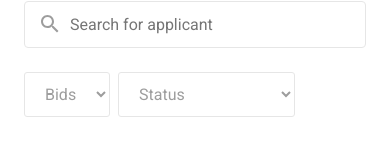
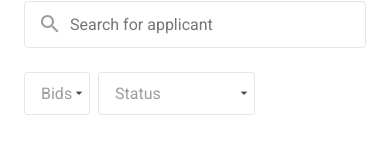
Before and after one commit to MohamedShawkyBayoumi/McMakler-Task, a React (Create React App) app in the folder client/: page / in a window 390 px wide. Shown: the part 155-322 px from the top of the page. Built offline with nearby package versions, Linux system fonts and the light colour scheme.

Commit message:
adjust responsive on tablet

```diff
--- a/client/public/sass/my-bulma.scss
+++ b/client/public/sass/my-bulma.scss
@@ -1,2 +1,4 @@
 @import url('https://fonts.googleapis.com/css2?family=Roboto:wght@300;400;500;700;900&display=swap');
+// Define breakpoint variables
+$tablet: 768px;
 @import "../../node_modules/bulma/bulma.sass";
--- a/client/src/App.css
+++ b/client/src/App.css
@@ -109,6 +109,16 @@ main {
 
 .dropdown-container {
   margin-right: 8px;
+  position: relative;
+}
+
+.arrow-down {
+  position: absolute;
+  width: 16px;
+  height: 16px;
+  top: 13px;
+  right: 3px;
+  pointer-events: none;
 }
 
 .dropdown-container select {
@@ -127,6 +137,9 @@ main {
   /* height: 45px; */
   box-sizing: border-box;
   border-radius: 3px;
+  -moz-appearance:none; /* Firefox */
+  -webkit-appearance:none; /* Safari and Chrome */
+  appearance:none;
 }
 
 .input-container {
@@ -266,11 +279,7 @@ footer h1 {
     margin-right: 0;
   }
 
-  .header-left {
-    display: flex;
-    justify-content: space-between;
-    width: 100%;
-  }
+
 
   .hamburger-icon {
     margin-right: 0;
@@ -287,3 +296,11 @@ footer h1 {
   }
 
 }
+
+@media screen and (max-width: 1023px){
+  .header-left {
+    display: flex;
+    justify-content: space-between;
+    width: 100%;
+  }
+}
--- a/client/src/App.js
+++ b/client/src/App.js
@@ -3,7 +3,9 @@ import './App.css';
 import Header from './components/Header';
 import { ReactComponent as BackIcon } from './assets/images/ic/arrow/back.svg';
 import { ReactComponent as SearchIcon } from './assets/images/ic/search.svg';
+import { ReactComponent as ArrowDownIcon } from './assets/images/ic/arrow_drop_down.svg';
 import Card from './components/Card';
+import MainStatistics from './components/MainStatistics';
 
 function App() {
 
@@ -112,28 +114,7 @@ function App() {
               <h1 className="section-head-text">Applicants</h1>
             </div>
             <div className="is-hidden-mobile">
-              <ul className="main-top-list">
-                <li>
-                  <h3>25</h3>
-                  <h4>Total</h4>
-                </li>
-                <li>
-                  <h3>10</h3>
-                  <h4>New</h4>
-                </li>
-                <li>
-                  <h3>5</h3>
-                  <h4>Viewed</h4>
-                </li>
-                <li>
-                  <h3>3</h3>
-                  <h4>Appointment</h4>
-                </li>
-                <li>
-                  <h3>6</h3>
-                  <h4>Others</h4>
-                </li>
-              </ul>
+              <MainStatistics />
             </div>
           </section>
           <section className="filters">
@@ -147,11 +128,13 @@ function App() {
               <div className="column is-3-desktop is-5-tablet is-10-mobile">
                 <div className="is-flex">
                   <div className="dropdown-container">
+                    <img src={require('./assets/images/arrow_drop_down.png')} alt="arrow_drop_down" className="arrow-down" />
                     <select>
                       <option>Bids</option>
                     </select>
                   </div>
                   <div className="dropdown-container">
+                    <img src={require('./assets/images/arrow_drop_down.png')} alt="arrow_drop_down" className="arrow-down" />
                     <select>
                       <option value="">Status</option>
                       <option value="Appointment_Set">Appointment_Set</option>
--- a/client/src/components/Header.js
+++ b/client/src/components/Header.js
@@ -23,7 +23,7 @@ function Header() {
                         </div>
                     </div>
                     <div>
-                        <ul className="header-links is-flex is-hidden-mobile">
+                        <ul className="header-links is-hidden-touch">
                             <li>
                                 <div className="is-flex">
                                     <SupportIcon style={{ marginRight: 10 }} />
--- /dev/null
+++ b/client/src/components/MainStatistics.js
@@ -0,0 +1,30 @@
+import React from 'react'
+
+function MainStatistics() {
+    return (
+        <ul className="main-top-list">
+            <li>
+                <h3>25</h3>
+                <h4>Total</h4>
+            </li>
+            <li>
+                <h3>10</h3>
+                <h4>New</h4>
+            </li>
+            <li>
+                <h3>5</h3>
+                <h4>Viewed</h4>
+            </li>
+            <li>
+                <h3>3</h3>
+                <h4>Appointment</h4>
+            </li>
+            <li>
+                <h3>6</h3>
+                <h4>Others</h4>
+            </li>
+            </ul>
+    )
+}
+
+export default MainStatistics;
```
Also changed, not shown: client/public/css/my-bulma.css.
